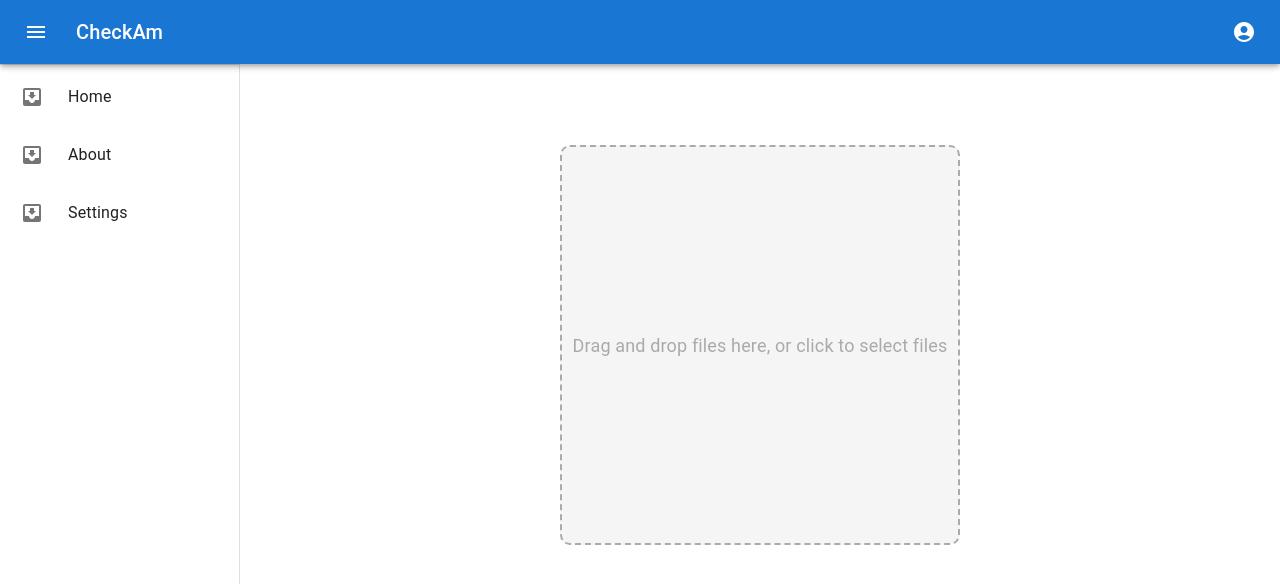
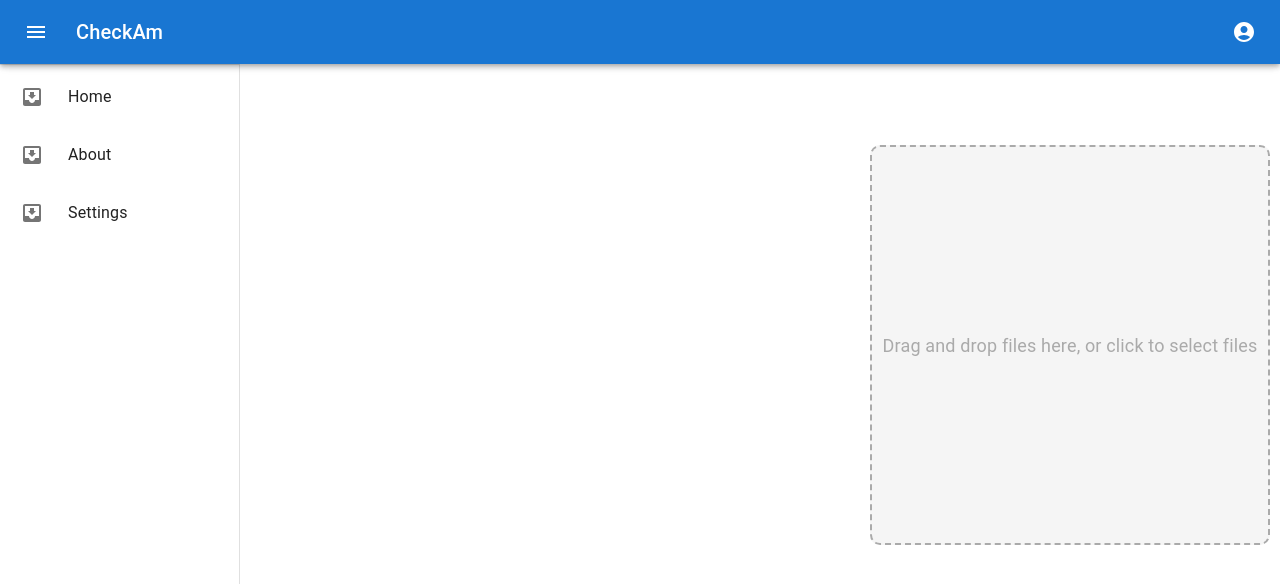
Before and after one commit to shelton15/fake-news, a React (Create React App) app: page / in a window 1280 px wide. Shown: the top 584 px of the page. Built offline with nearby package versions, Linux system fonts and the light colour scheme.

Commit message:
css margin

```diff
--- a/src/Pages/Home.css
+++ b/src/Pages/Home.css
@@ -5,7 +5,8 @@
     align-items: center;
     width: 400px;
     height: 400px;
-    margin: 0 auto;
+    margin-right: 10px ;
+    /* margin-left: 30px; */
     background-color: #f5f5f5;
     border: 2px dashed #aaa;
     border-radius: 10px;
@@ -78,7 +79,7 @@ li button:hover {
 .preview {
     margin-top: 0;
     margin-bottom: 0;
-    margin-left: -10px;
+    margin-right: 100px;
 }
 
 .preview ul {
```
